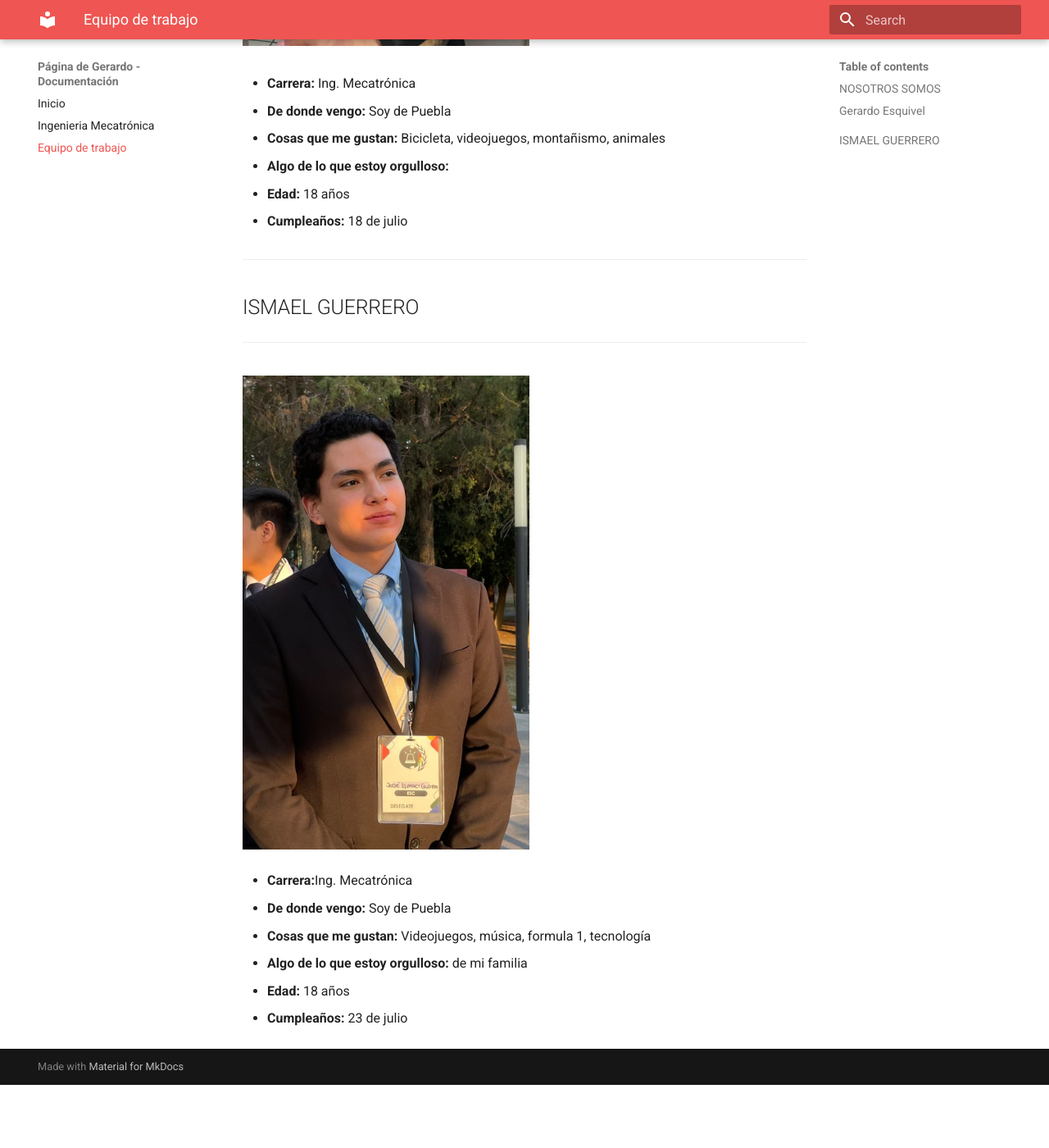
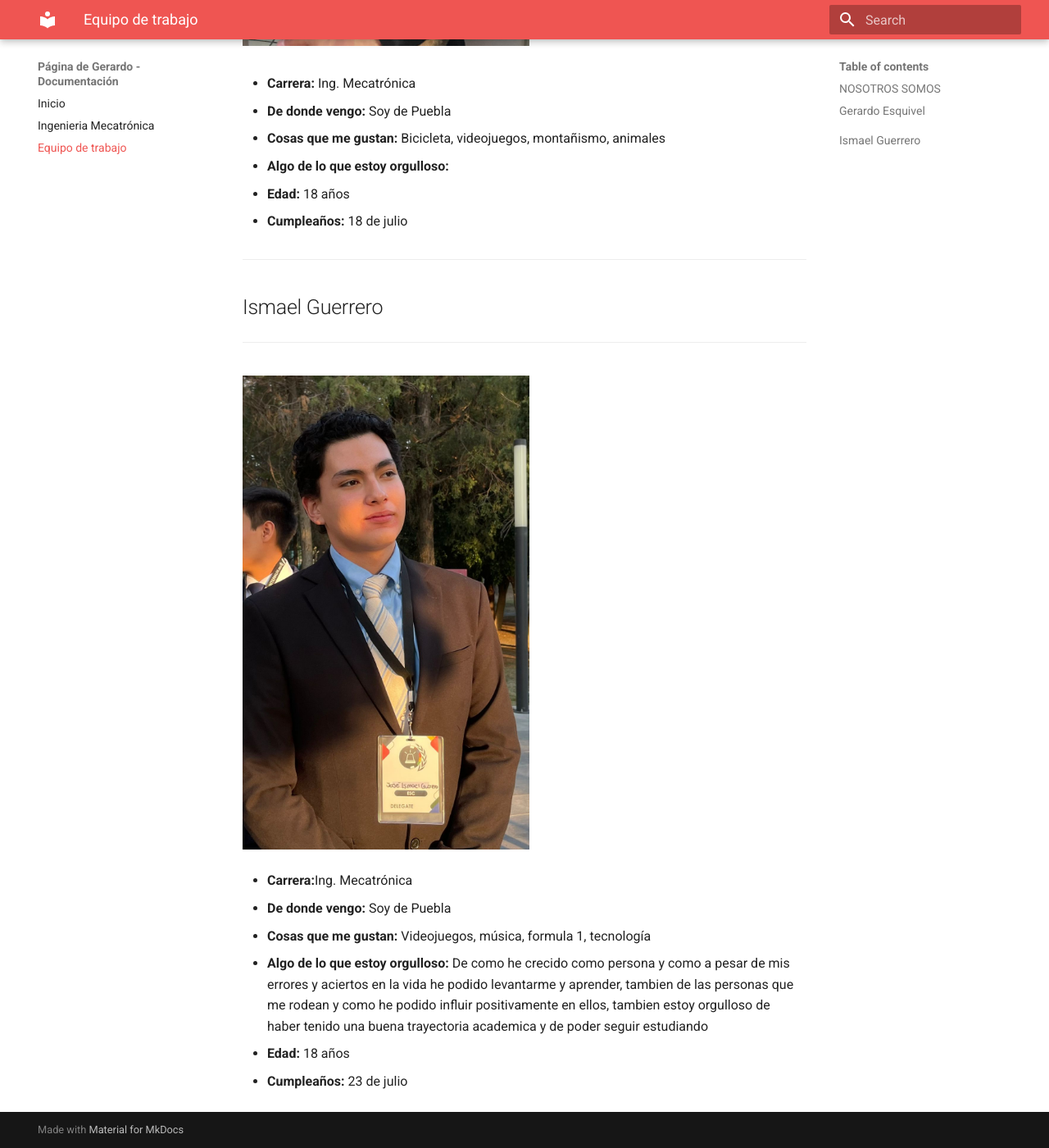
Before and after one commit to Gerardo-Esquivel/PortafoloProyectoIngernieria, an MkDocs documentation site: the page built from docs/presentacion.md, in a window 1280 px wide and 1400 px high, scrolled down 834 px. Shown: the whole window at 82% size. Built offline with MkDocs 1.6.1 and Material for MkDocs 9.7.7, drawn with Linux system fonts in a browser that asks for light colours; before the commit the page ends 2157 px from its top, so only the background shows below that.

Commit message:
Update presentacion.md

```diff
--- a/docs/presentacion.md
+++ b/docs/presentacion.md
@@ -20,13 +20,13 @@
 - **Cumpleaños:** 18 de julio
 
 ---
-## ISMAEL GUERRERO
+## Ismael Guerrero
 ---
 <img src="../imgs/josisma.jpeg" alt="foto_joy" width="350">
 ---
 - **Carrera:**Ing. Mecatrónica
 - **De donde vengo:** Soy de Puebla
 - **Cosas que me gustan:** Videojuegos, música, formula 1, tecnología
-- **Algo de lo que estoy orgulloso:** de mi familia
+- **Algo de lo que estoy orgulloso:** De como he crecido como persona y como a pesar de mis errores y aciertos en la vida he podido levantarme y aprender, tambien de las personas que me rodean y como he podido influir positivamente en ellos, tambien estoy orgulloso de haber tenido una buena trayectoria academica y de poder seguir estudiando
 - **Edad:** 18 años
 - **Cumpleaños:** 23 de julio
```
